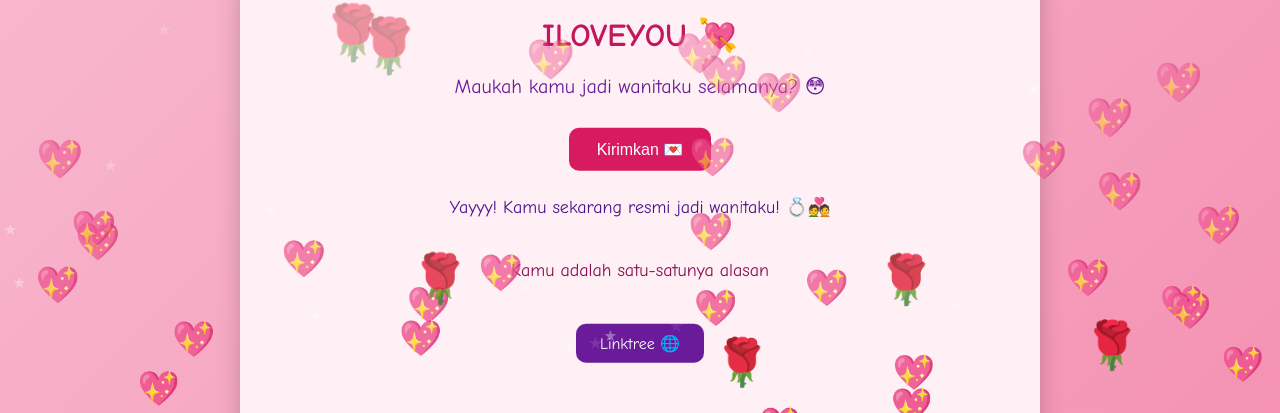
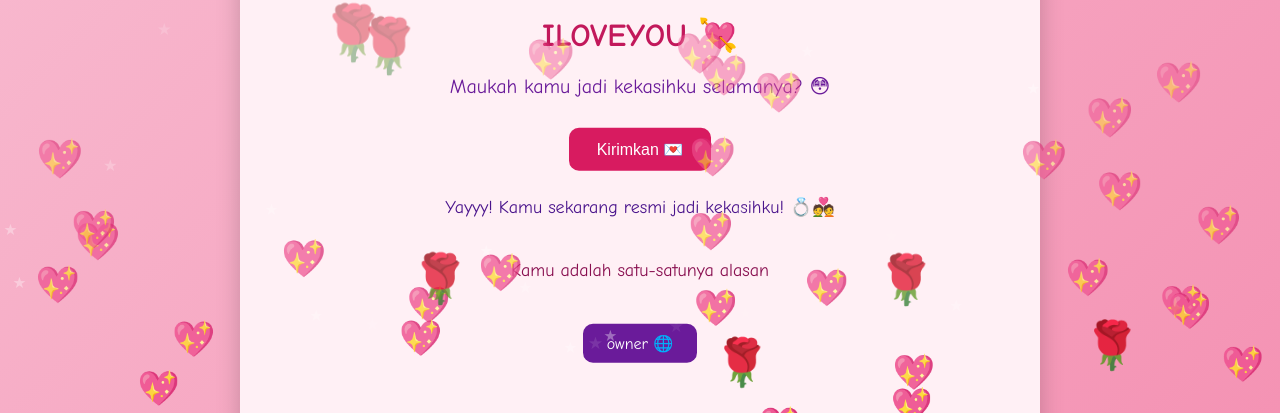
Before and after one commit to thedark6678/thedark, a plain HTML site: page index.html in a window 1280 px wide. Both pictures are taken after a click on the button "Terima ❤️". Shown: the part 201-614 px from the top of the page. Drawn offline with Linux system fonts and the light colour scheme.

Commit message:
Update index.html

```diff
--- a/index.html
+++ b/index.html
@@ -165,7 +165,7 @@
   <div class="fire"></div>
   <div class="container" id="container">
     <h1>ILOVEYOU 💘</h1>
-    <div class="question">Maukah kamu jadi wanitaku selamanya? 😳</div>
+    <div class="question">Maukah kamu jadi kekasihku selamanya? 😳</div>
     <div class="btn-container" id="btnContainer">
       <button class="btn" id="acceptBtn">Terima ❤️</button>
       <button class="btn" id="rejectBtn">Tolak ❌</button>
@@ -174,7 +174,7 @@
     <div class="typing" id="typingText"></div>
 
     <div class="linktree-container">
-      <a href="https://linktr.ee/thedark01" target="_blank" rel="noopener noreferrer" class="btn linktree-btn">Linktree 🌐</a>
+      <a href="https://linktr.ee/thedark01" target="_blank" rel="noopener noreferrer" class="btn linktree-btn">owner 🌐</a>
     </div>
   </div>
 
@@ -218,7 +218,7 @@
       function accept() {
         if (!accepted) {
           accepted = true;
-          result.innerText = "Yayyy! Kamu sekarang resmi jadi wanitaku! 💍💑";
+          result.innerText = "Yayyy! Kamu sekarang resmi jadi kekasihku! 💍💑";
           acceptBtn.textContent = "Kirimkan 💌";
 
           container.classList.add("centered");
```
